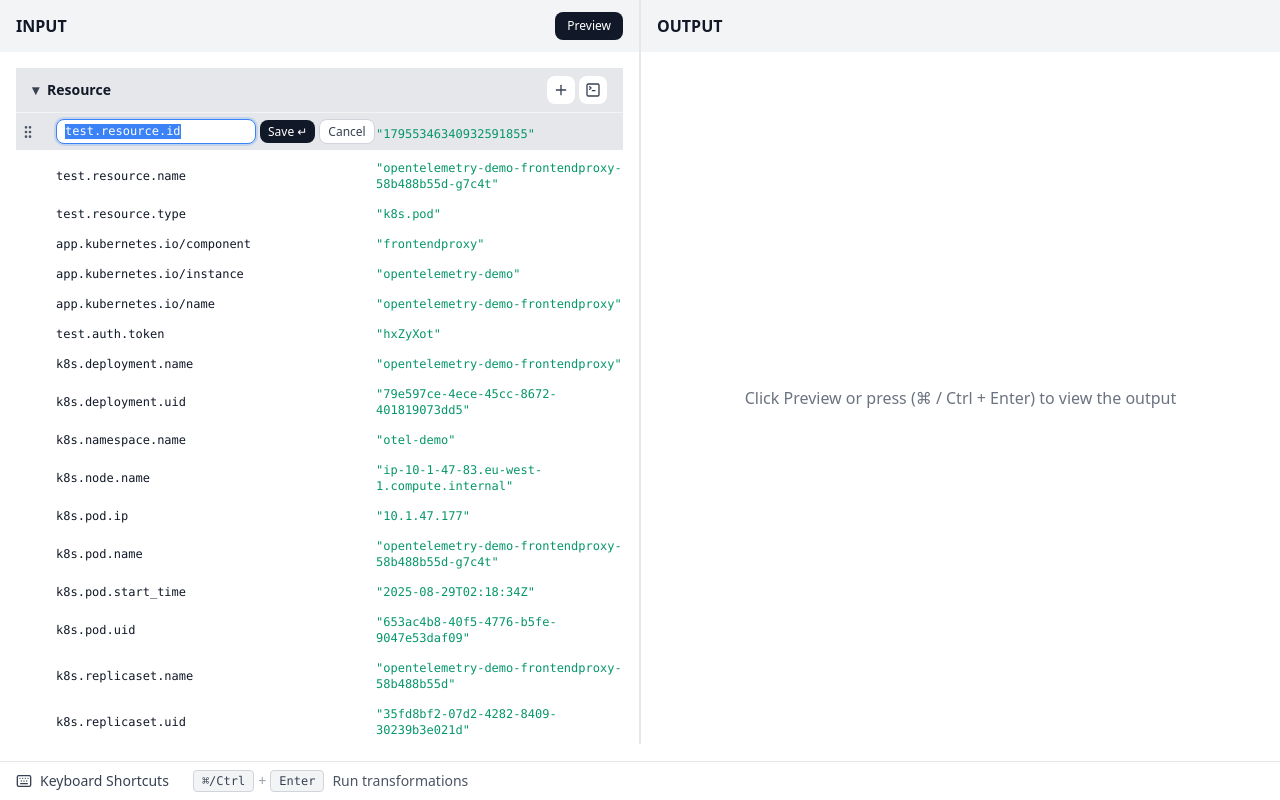
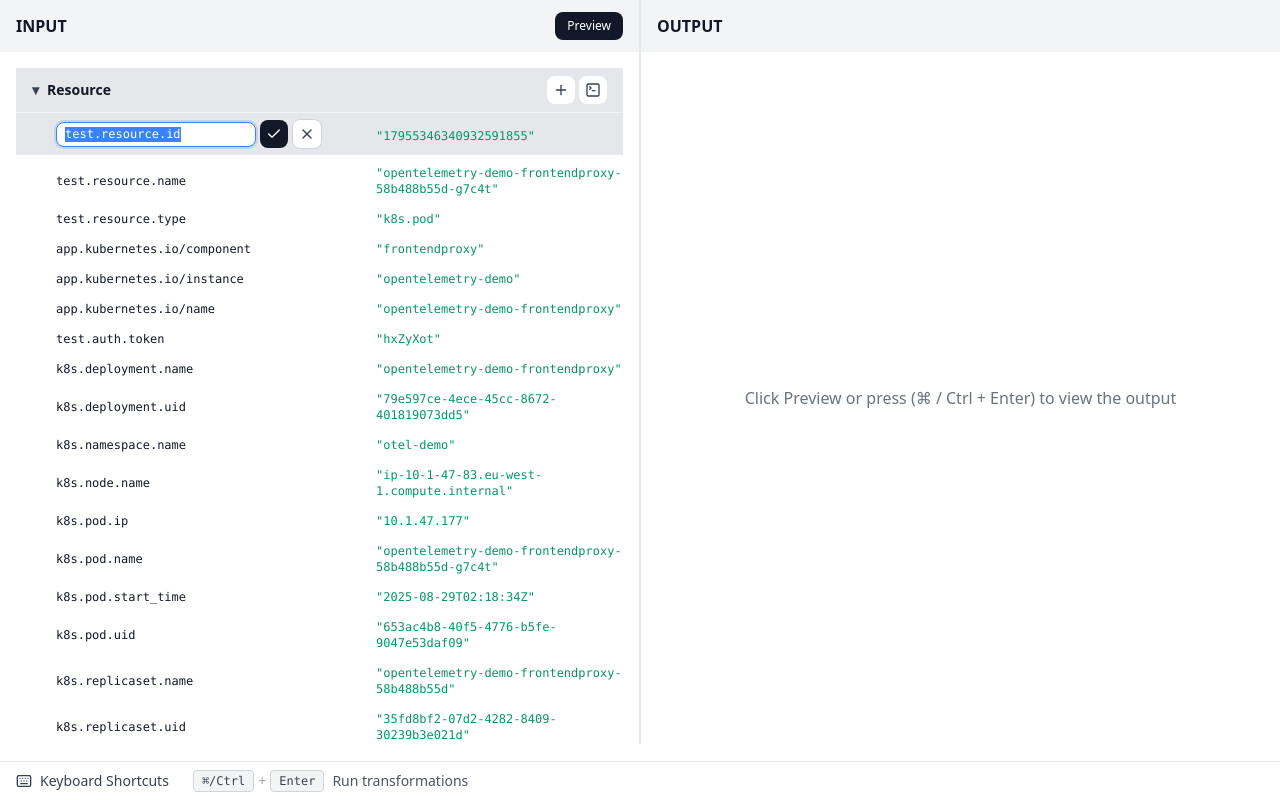
Before and after one commit to zharskaya/OTEL-Project, a Next.js app in the folder otel-transformation/: page / in a window 1280 px wide. Both pictures are taken after a click on the element "test.resource.id". Built offline with nearby package versions, Linux system fonts and the light colour scheme.

Commit message:
feat: use icons for inline save and cancel

```diff
--- a/otel-transformation/src/components/telemetry-display/attribute-row.tsx
+++ b/otel-transformation/src/components/telemetry-display/attribute-row.tsx
@@ -1,7 +1,7 @@
 'use client';
 
 import React, { useState, useRef } from 'react';
-import { Trash2, Undo2, GripVertical, SquareTerminal } from 'lucide-react';
+import { Trash2, Undo2, GripVertical, SquareTerminal, Check, X } from 'lucide-react';
 import { useSortable } from '@dnd-kit/sortable';
 import { CSS } from '@dnd-kit/utilities';
 import { DisplayAttribute, ValueType } from '@/types/telemetry-types';
@@ -410,18 +410,20 @@ export function AttributeRow({ attribute, isDraggable = false, showDropIndicator
               <button
                 onMouseDown={(e) => e.preventDefault()}
                 onClick={handleSaveOTTL}
-                className="rounded-md px-2 py-1 bg-gray-900 text-white text-xs whitespace-nowrap transition-colors hover:bg-gray-700 focus:outline-none focus:ring-2 focus:ring-gray-500 leading-tight"
+                className="rounded-md p-1.5 bg-gray-900 text-white transition-colors hover:bg-gray-700 focus:outline-none focus:ring-2 focus:ring-gray-500"
                 title="Save (Enter)"
+                aria-label="Save (Enter)"
               >
-                Save ↵
+                <Check className="h-4 w-4" />
               </button>
               <button
                 onMouseDown={(e) => e.preventDefault()}
                 onClick={handleCancelOTTL}
-                className="rounded-md px-2 py-1 bg-white text-gray-700 text-xs border border-gray-300 transition-colors hover:bg-gray-50 focus:outline-none focus:ring-2 focus:ring-gray-500 leading-tight"
+                className="rounded-md p-1.5 bg-white text-gray-700 border border-gray-300 transition-colors hover:bg-gray-50 focus:outline-none focus:ring-2 focus:ring-gray-500"
                 title="Cancel (Esc)"
+                aria-label="Cancel (Esc)"
               >
-                Cancel
+                <X className="h-4 w-4" />
               </button>
             </div>
           ) : (
--- a/otel-transformation/src/components/transformations/add-attribute-form.tsx
+++ b/otel-transformation/src/components/transformations/add-attribute-form.tsx
@@ -1,6 +1,7 @@
 'use client';
 
 import React, { useState, useRef, useEffect } from 'react';
+import { Check, X } from 'lucide-react';
 import { useTransformationActions } from '@/lib/state/hooks';
 import { TransformationType, TransformationStatus } from '@/types/transformation-types';
 
@@ -116,17 +117,19 @@ export function AddAttributeForm({
       />
       <button
         onClick={handleSave}
-        className="rounded-md px-2 py-1.5 bg-gray-900 text-white text-xs whitespace-nowrap transition-colors hover:bg-gray-700 focus:outline-none focus:ring-2 focus:ring-gray-500 leading-tight"
+        className="rounded-md p-1.5 bg-gray-900 text-white transition-colors hover:bg-gray-700 focus:outline-none focus:ring-2 focus:ring-gray-500"
         title="Save (Enter)"
+        aria-label="Save (Enter)"
       >
-        Save ↵
+        <Check className="h-4 w-4" />
       </button>
       <button
         onClick={onCancel}
-        className="rounded-md px-2 py-1.5 bg-white text-gray-700 text-xs border border-gray-300 transition-colors hover:bg-gray-50 focus:outline-none focus:ring-2 focus:ring-gray-500 leading-tight"
+        className="rounded-md p-1.5 bg-white text-gray-700 border border-gray-300 transition-colors hover:bg-gray-50 focus:outline-none focus:ring-2 focus:ring-gray-500"
         title="Cancel (Esc)"
+        aria-label="Cancel (Esc)"
       >
-        Cancel
+        <X className="h-4 w-4" />
       </button>
     </div>
   );
--- a/otel-transformation/src/components/transformations/raw-ottl-form.tsx
+++ b/otel-transformation/src/components/transformations/raw-ottl-form.tsx
@@ -1,7 +1,7 @@
 'use client';
 
 import React, { useState, useRef, useEffect } from 'react';
-import { SquareTerminal } from 'lucide-react';
+import { SquareTerminal, Check, X } from 'lucide-react';
 import { useTransformationActions } from '@/lib/state/hooks';
 import { TransformationType, TransformationStatus } from '@/types/transformation-types';
 
@@ -85,17 +85,19 @@ export function RawOTTLForm({ sectionId, onCancel, onSave }: RawOTTLFormProps) {
       />
       <button
         onClick={handleSave}
-        className="rounded-md px-2 py-1.5 bg-gray-900 text-white text-xs whitespace-nowrap transition-colors hover:bg-gray-700 focus:outline-none focus:ring-2 focus:ring-gray-500 leading-tight"
+        className="rounded-md p-1.5 bg-gray-900 text-white transition-colors hover:bg-gray-700 focus:outline-none focus:ring-2 focus:ring-gray-500"
         title="Save (Enter)"
+        aria-label="Save (Enter)"
       >
-        Save ↵
+        <Check className="h-4 w-4" />
       </button>
       <button
         onClick={onCancel}
-        className="rounded-md px-2 py-1.5 bg-white text-gray-700 text-xs border border-gray-300 transition-colors hover:bg-gray-50 focus:outline-none focus:ring-2 focus:ring-gray-500 leading-tight"
+        className="rounded-md p-1.5 bg-white text-gray-700 border border-gray-300 transition-colors hover:bg-gray-50 focus:outline-none focus:ring-2 focus:ring-gray-500"
         title="Cancel (Esc)"
+        aria-label="Cancel (Esc)"
       >
-        Cancel
+        <X className="h-4 w-4" />
       </button>
     </div>
   );
--- a/otel-transformation/src/components/transformations/rename-key-form.tsx
+++ b/otel-transformation/src/components/transformations/rename-key-form.tsx
@@ -1,6 +1,7 @@
 'use client';
 
 import React, { useState, useRef, useEffect } from 'react';
+import { Check, X } from 'lucide-react';
 import { useTransformationActions } from '@/lib/state/hooks';
 import { TransformationType, TransformationStatus } from '@/types/transformation-types';
 
@@ -95,18 +96,20 @@ export function RenameKeyForm({
       <button
         onMouseDown={(e) => e.preventDefault()} // Prevent blur
         onClick={handleSave}
-        className="rounded-md px-2 py-1 bg-gray-900 text-white text-xs whitespace-nowrap transition-colors hover:bg-gray-700 focus:outline-none focus:ring-2 focus:ring-gray-500 leading-tight"
+        className="rounded-md p-1.5 bg-gray-900 text-white transition-colors hover:bg-gray-700 focus:outline-none focus:ring-2 focus:ring-gray-500"
         title="Save (Enter)"
+        aria-label="Save (Enter)"
       >
-        Save ↵
+        <Check className="h-4 w-4" />
       </button>
       <button
         onMouseDown={(e) => e.preventDefault()} // Prevent blur
         onClick={onCancel}
-        className="rounded-md px-2 py-1 bg-white text-gray-700 text-xs border border-gray-300 transition-colors hover:bg-gray-50 focus:outline-none focus:ring-2 focus:ring-gray-500 leading-tight"
+        className="rounded-md p-1.5 bg-white text-gray-700 border border-gray-300 transition-colors hover:bg-gray-50 focus:outline-none focus:ring-2 focus:ring-gray-500"
         title="Cancel (Esc)"
+        aria-label="Cancel (Esc)"
       >
-        Cancel
+        <X className="h-4 w-4" />
       </button>
     </div>
   );
--- a/otel-transformation/src/components/transformations/substring-attribute-form.tsx
+++ b/otel-transformation/src/components/transformations/substring-attribute-form.tsx
@@ -1,6 +1,7 @@
 'use client';
 
 import React, { useState, useRef, useEffect } from 'react';
+import { Check, X } from 'lucide-react';
 import { useTransformationActions } from '@/lib/state/hooks';
 import { TransformationType, TransformationStatus } from '@/types/transformation-types';
 
@@ -108,18 +109,20 @@ export function SubstringAttributeForm({
         <button
           onMouseDown={(e) => e.preventDefault()} // Prevent blur
           onClick={handleSave}
-          className="rounded-md px-2 py-1.5 bg-gray-900 text-white text-xs whitespace-nowrap transition-colors hover:bg-gray-700 focus:outline-none focus:ring-2 focus:ring-gray-500 leading-tight"
+          className="rounded-md p-1.5 bg-gray-900 text-white transition-colors hover:bg-gray-700 focus:outline-none focus:ring-2 focus:ring-gray-500"
           title="Save (Enter)"
+          aria-label="Save (Enter)"
         >
-          Save ↵
+          <Check className="h-4 w-4" />
         </button>
         <button
           onMouseDown={(e) => e.preventDefault()} // Prevent blur
           onClick={onCancel}
-          className="rounded-md px-2 py-1.5 bg-white text-gray-700 text-xs border border-gray-300 transition-colors hover:bg-gray-50 focus:outline-none focus:ring-2 focus:ring-gray-500 leading-tight"
+          className="rounded-md p-1.5 bg-white text-gray-700 border border-gray-300 transition-colors hover:bg-gray-50 focus:outline-none focus:ring-2 focus:ring-gray-500"
           title="Cancel (Esc)"
+          aria-label="Cancel (Esc)"
         >
-          Cancel
+          <X className="h-4 w-4" />
         </button>
       </div>
     </div>
```
